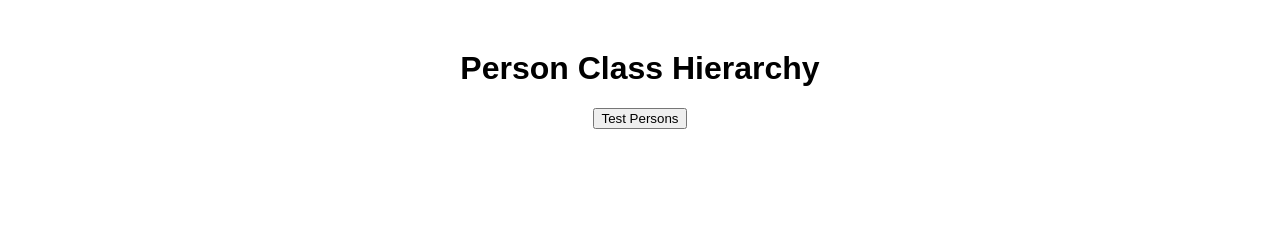
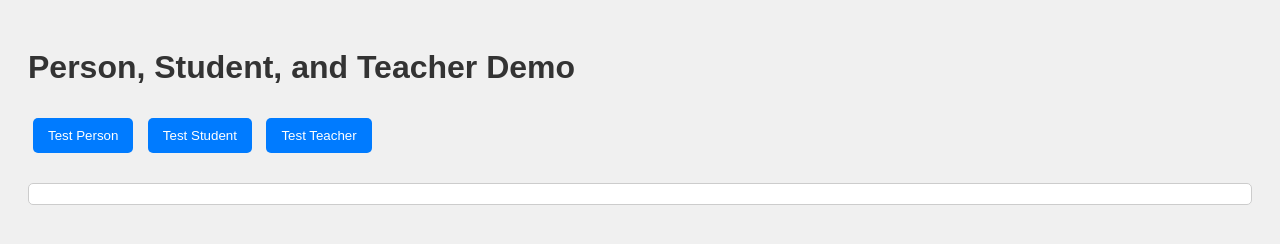
Before and after one commit to acciojob/getters-and-setters-MAYANKSINGHCHAUHAN, a website: page main.html in a window 1280 px wide. Drawn offline with Linux system fonts and the light colour scheme.

Commit message:
created a submission

```diff
--- a/main.html
+++ b/main.html
@@ -2,70 +2,109 @@
 <html lang="en">
 <head>
   <meta charset="UTF-8">
-    <meta name="viewport" content="width=device-width, initial-scale=1.0">
-    <title>Person Class Hierarchy</title>
+  <title>Person, Student, Teacher</title>
   <style>
     body {
       font-family: Arial, sans-serif;
-            text-align: center;
-            margin: 50px;
+      padding: 20px;
+      background: #f0f0f0;
+    }
+    h1 {
+      color: #333;
+    }
+    button {
+      margin: 10px 5px;
+      padding: 10px 15px;
+      border: none;
+      background-color: #007BFF;
+      color: white;
+      border-radius: 5px;
+      cursor: pointer;
+    }
+    button:hover {
+      background-color: #0056b3;
     }
     .output {
       margin-top: 20px;
-            font-size: 20px;
-            font-weight: bold;
+      background: white;
+      padding: 10px;
+      border-radius: 5px;
+      border: 1px solid #ccc;
     }
   </style>
 </head>
 <body>
-    <h1>Person Class Hierarchy</h1>
-    <button onclick="testPersons()">Test Persons</button>
+
+  <h1>Person, Student, and Teacher Demo</h1>
+
+  <button onclick="testPerson()">Test Person</button>
+  <button onclick="testStudent()">Test Student</button>
+  <button onclick="testTeacher()">Test Teacher</button>
+
   <div class="output" id="output"></div>
 
   <script>
+    // Person class
     class Person {
       constructor(name, age) {
         this._name = name;
         this._age = age;
       }
+
+      // Getter for name
       get name() {
         return this._name;
       }
+
+      // Getter for age
       get age() {
         return this._age;
       }
-            set age(newAge) {
-                this._age = newAge;
+
+      // Setter for age
+      set age(age) {
+        this._age = age;
       }
     }
 
+    // Student class inherits Person
     class Student extends Person {
       study() {
-                console.log(`${this.name} is studying`);
-                document.getElementById("output").innerText += `${this.name} is studying\n`;
+        return `${this.name} is studying`;
       }
     }
 
+    // Teacher class inherits Person
     class Teacher extends Person {
       teach() {
-                console.log(`${this.name} is teaching`);
-                document.getElementById("output").innerText += `${this.name} is teaching\n`;
+        return `${this.name} is teaching`;
       }
     }
 
-        function testPersons() {
-            document.getElementById("output").innerText = "";
+    // Helper to display output
+    function display(message) {
+      const outputDiv = document.getElementById('output');
+      outputDiv.innerHTML += `<p>${message}</p>`;
+    }
+
+    // Test functions
+    function testPerson() {
       const person = new Person("John", 25);
-            console.log(person.name);
-            person.age = 30;
-            console.log(person.age);
+      display(`Name: ${person.name}`); // Getter for name
+      person.age = 30;                 // Setter for age
+      display(`Updated Age: ${person.age}`); // Getter for age
+    }
 
+    function testStudent() {
       const student = new Student("Alice", 22);
-            student.study();
+      display(student.study());
+    }
 
+    function testTeacher() {
       const teacher = new Teacher("Bob", 40);
-            teacher.teach();
+      display(teacher.teach());
     }
   </script>
+
 </body>
 </html>
```
Also changed, not shown: script.js (deleted, +0 -11 lines). Lines whose indentation alone changed are shown as unchanged.
